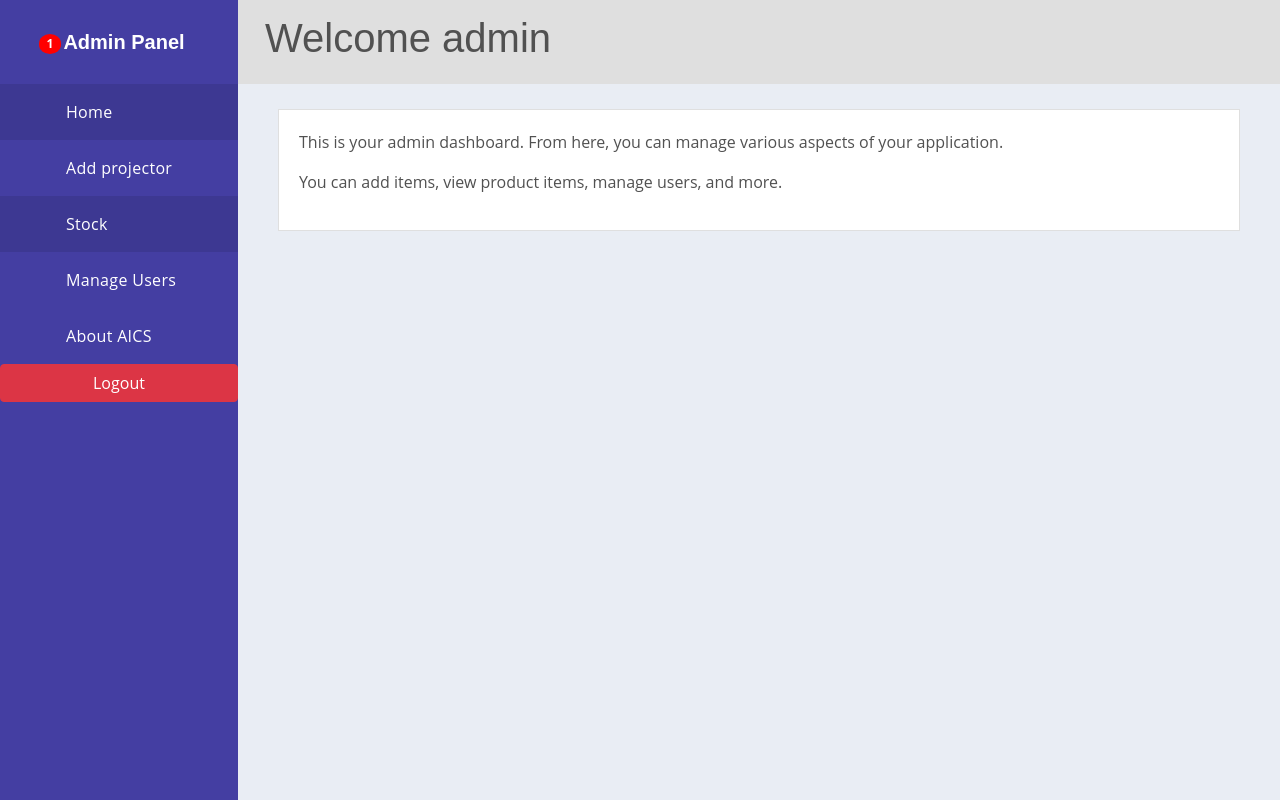
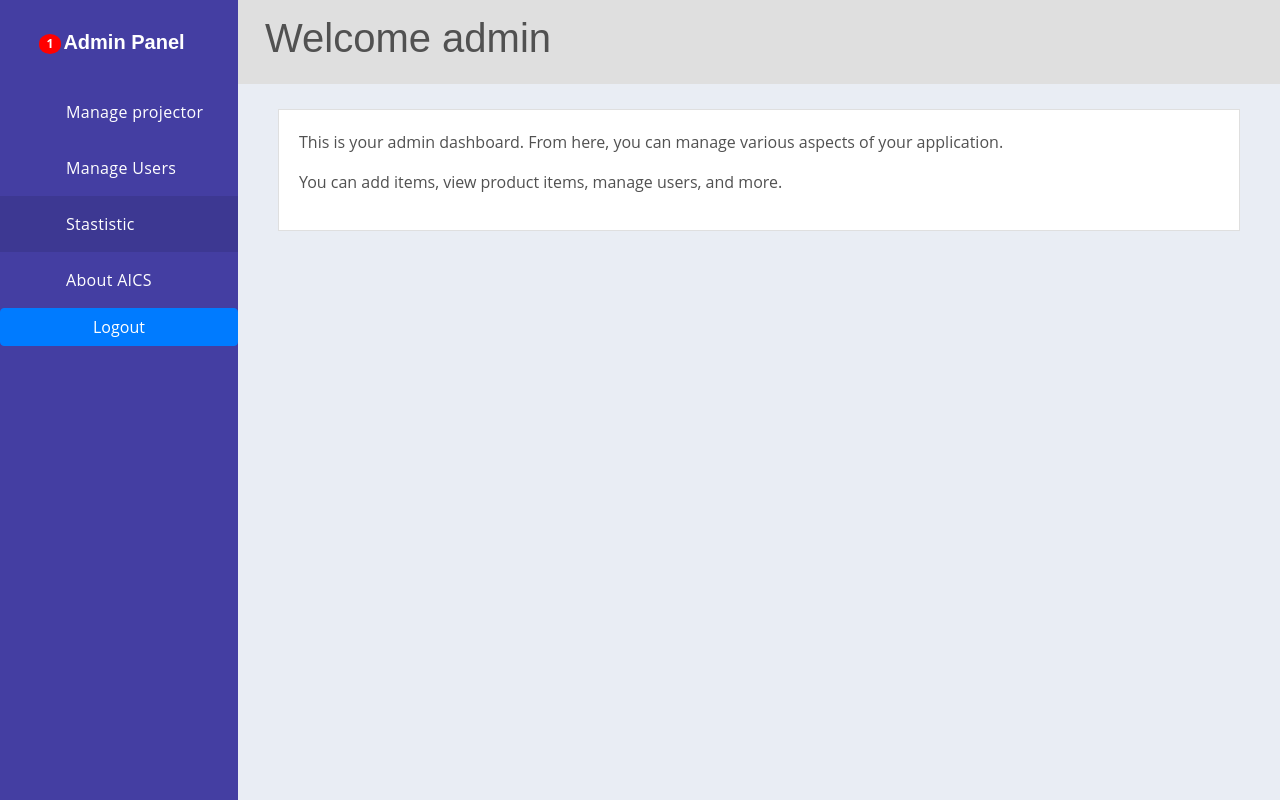
Before and after one commit to momogodi2000/projector-management-app-in-django, a Django app: page /manage-users/ in a window 1280 px wide. Run offline with Django 5.2, Linux system fonts and the light colour scheme; a user stored in the database is signed in; some libraries are stand-ins or nearby versions.

Commit message:
update
user_dashboard and admin_dashboard update

```diff
--- a/projector/projector/urls.py
+++ b/projector/projector/urls.py
@@ -26,8 +26,8 @@
     path('user-dashboard/', views.user_dashboard, name='user_dashboard'),
     path('admin-dashboard/', views.admin_dashboard, name='admin_dashboard'),
     path('logout/', views.logout_view, name='logout'),
-   path('add-user/', views.add_user, name='add_user'),
+    path('add-user/', views.add_user, name='add_user'),
     path('edit-user/<int:user_id>/', views.edit_user, name='edit_user'),
     path('delete-user/<int:user_id>/', views.delete_user, name='delete_user'),
-     path('manage-users/', views.manage_users, name='manage_users'),
+    path('manage-users/', views.manage_users, name='manage_users'),
 ]
--- a/projector/projector_management/templates/auth/register.html
+++ b/projector/projector_management/templates/auth/register.html
@@ -6,6 +6,7 @@
     <meta name="viewport" content="width=device-width, initial-scale=1.0">
     <title>Register</title>
     <link rel="stylesheet" href="{% static 'login.css' %}">
+    <link rel="stylesheet" href="https://cdn.jsdelivr.net/npm/bootstrap@5.2.3/dist/css/bootstrap.min.css">
 </head>
 <body>
     <div class="container" id="container">
@@ -17,8 +18,12 @@
                 <input type="email" name="email" placeholder="Email" required />
                 <input type="password" name="password" placeholder="Password" required />
                 <button type="submit">Sign Up</button>
+                <a href="{% url 'home' %}" class="btn btn-secondary mt-3">Return Home</a>
             </form>
         </div>
     </div>
+
+    <script src="https://cdn.jsdelivr.net/npm/@popperjs/core@2.11.6/dist/umd/popper.min.js"></script>
+    <script src="https://cdn.jsdelivr.net/npm/bootstrap@5.2.3/dist/js/bootstrap.min.js"></script>
 </body>
 </html>
--- a/projector/projector_management/templates/dashboard/admin_dashboard.html
+++ b/projector/projector_management/templates/dashboard/admin_dashboard.html
@@ -29,10 +29,9 @@
             </header>
 
             <nav class="dashboard-nav-list">
-                <a href="#" class="dashboard-nav-item active"><i class="fas fa-home"></i> Home </a>
-                <a href="#" class="dashboard-nav-item"><i class="fas fa-tachometer-alt"></i> Add projector</a>
-                <a href="#" class="dashboard-nav-item active"><i class="fas fa-home"></i> Stock </a>
+                <a href="#" class="dashboard-nav-item"><i class="fas fa-tachometer-alt"></i> Manage projector</a>
                 <a href="{% url 'manage_users' %}" class="dashboard-nav-item"><i class="fas fa-tachometer-alt"></i> Manage Users</a>
+                <a href="#" class="dashboard-nav-item active"><i class="fas fa-home"></i> Stastistic</a>
                 <a href="#" class="dashboard-nav-item"><i class="fas fa-file-upload"></i> About AICS </a>
 
                 <div class='dashboard-nav-dropdown'>
@@ -40,7 +39,7 @@
 
 
                 <!-- Logout Form -->
-                <a href="{% url 'logout' %}" class="btn btn-danger">Logout</a>
+                <a href="{% url 'logout' %}" class="btn btn-primary">Logout</a>
                 </form>
             </nav>
         </div>
--- a/projector/projector_management/views.py
+++ b/projector/projector_management/views.py
@@ -4,6 +4,7 @@
 from django.contrib import messages
 from django.contrib.auth.decorators import login_required
 from .forms import UserForm
+from django.urls import reverse
 
 def home(request):
     context = {}
@@ -48,7 +49,7 @@
 def user_dashboard(request):
     if request.user.is_superuser:
         return redirect('admin_dashboard')
-    return render(request, 'dashboard/user_dashboard.html')
+    return render(request, 'dashboard/user_dashboard.html', {'user': request.user})
 
 @login_required
 def admin_dashboard(request):
```
Also changed, not shown: projector/projector_management/templates/auth/login.html (+6 -1 lines), projector/projector_management/templates/dashboard/user_dashboard.html (+8 -18 lines), projector/db.sqlite3.
